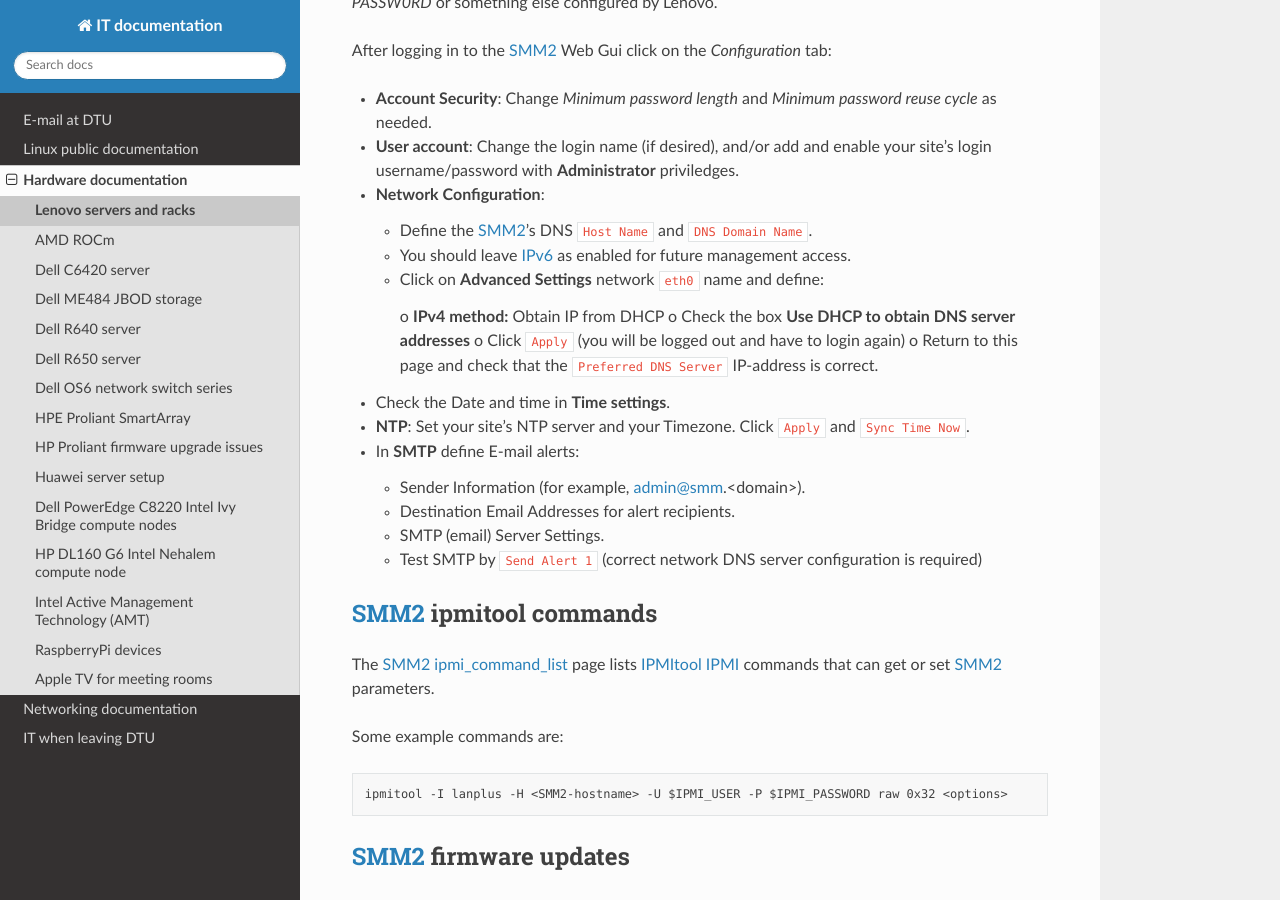
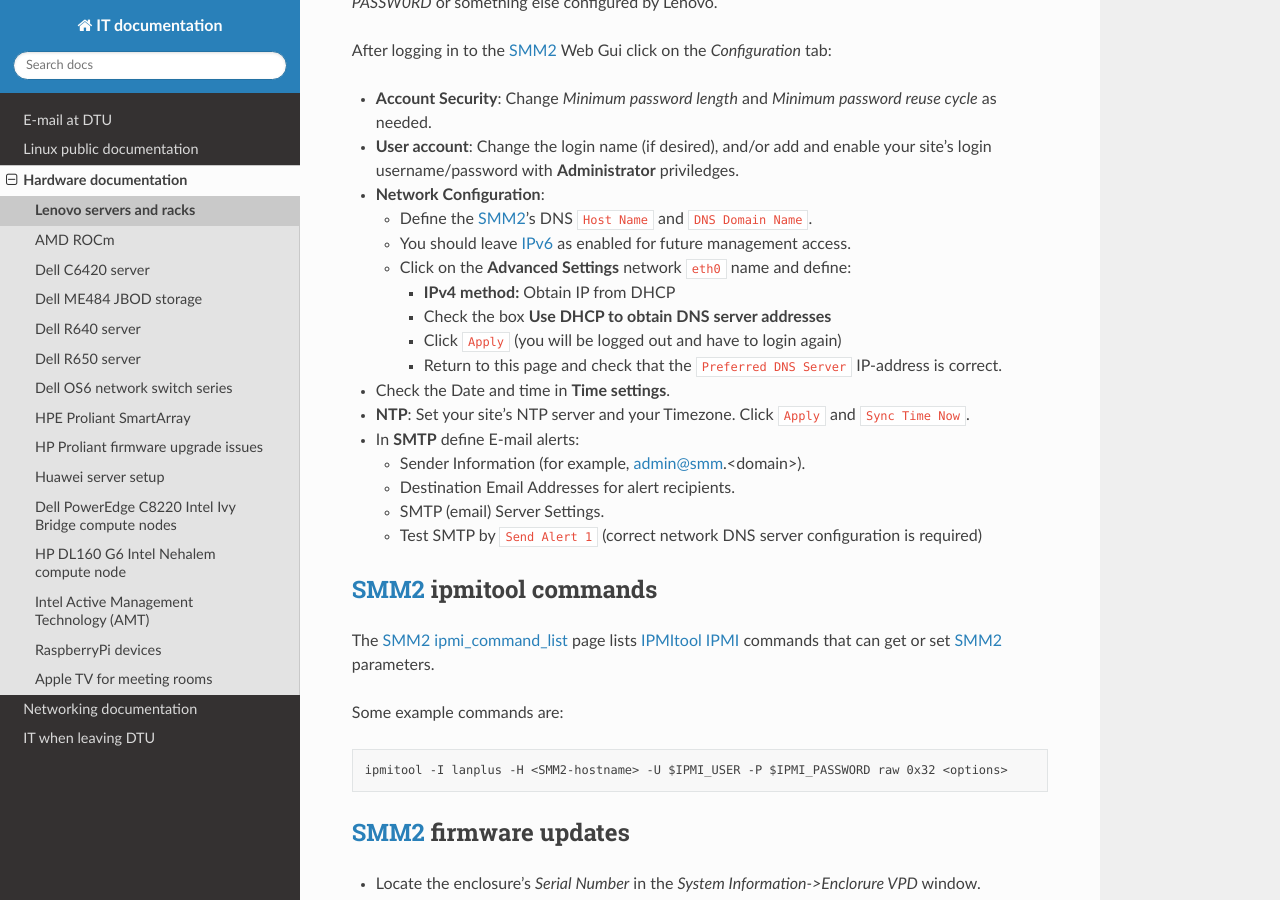
Before and after one commit to OleHolmNielsen/ITwiki, a Sphinx documentation site: the page built from docs/Lenovo_DW612S.rst, in a window 1280 px wide and 900 px high, scrolled down 829 px. Built offline with Sphinx 7.4.7 and the Read the Docs theme 3.1.0, drawn with Linux system fonts in a browser that asks for light colours.

Commit message:
Minor edit

```diff
--- a/docs/Lenovo_DW612S.rst
+++ b/docs/Lenovo_DW612S.rst
@@ -38,21 +38,25 @@
 After logging in to the SMM2_ Web Gui click on the *Configuration* tab:
 
 * **Account Security**: Change *Minimum password length* and *Minimum password reuse cycle* as needed.
+
 * **User account**: Change the login name (if desired), and/or add and enable your site's login username/password with **Administrator** priviledges.
+
 * **Network Configuration**:
 
-  - Define the SMM2_'s DNS ``Host Name`` and ``DNS Domain Name``.
-  - You should leave IPv6_ as enabled for future management access.
-  - Click on **Advanced Settings** network ``eth0`` name and define:
+  * Define the SMM2_'s DNS ``Host Name`` and ``DNS Domain Name``.
+  * You should leave IPv6_ as enabled for future management access.
+  * Click on the **Advanced Settings** network ``eth0`` name and define:
 
-    o **IPv4 method:** Obtain IP from DHCP
-    o Check the box **Use DHCP to obtain DNS server addresses**
-    o Click ``Apply`` (you will be logged out and have to login again)
-    o Return to this page and check that the ``Preferred DNS Server`` IP-address is correct.
+    * **IPv4 method:** Obtain IP from DHCP
+    * Check the box **Use DHCP to obtain DNS server addresses**
+    * Click ``Apply`` (you will be logged out and have to login again)
+    * Return to this page and check that the ``Preferred DNS Server`` IP-address is correct.
 
 * Check the Date and time in **Time settings**.
+
 * **NTP**: Set your site's NTP server and your Timezone.
   Click ``Apply`` and ``Sync Time Now``.
+
 * In **SMTP** define E-mail alerts:
 
   * Sender Information (for example, admin@smm.<domain>).
```
